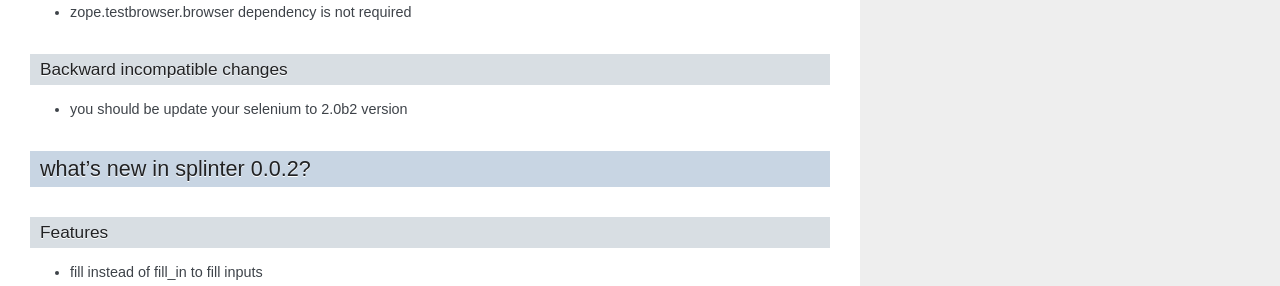
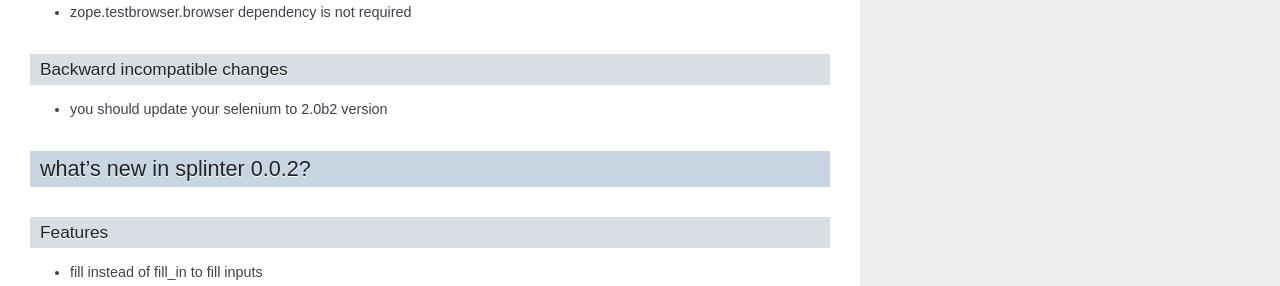
Before and after one commit to cobrateam/splinter, a Sphinx documentation site: the page built from docs/news.rst, in a window 1280 px wide. Shown: the part 256-542 px from the top of the page. Built offline with Sphinx 7.4.7, drawn with Linux system fonts in a browser that asks for light colours.

Commit message:
Typo on news.rst

```diff
--- a/docs/news.rst
+++ b/docs/news.rst
@@ -14,7 +14,7 @@
 Backward incompatible changes
 -----------------------------
 
-- you should be update your selenium to 2.0b2 version
+- you should update your selenium to 2.0b2 version
 
 what's new in splinter 0.0.2?
 =============================
```
